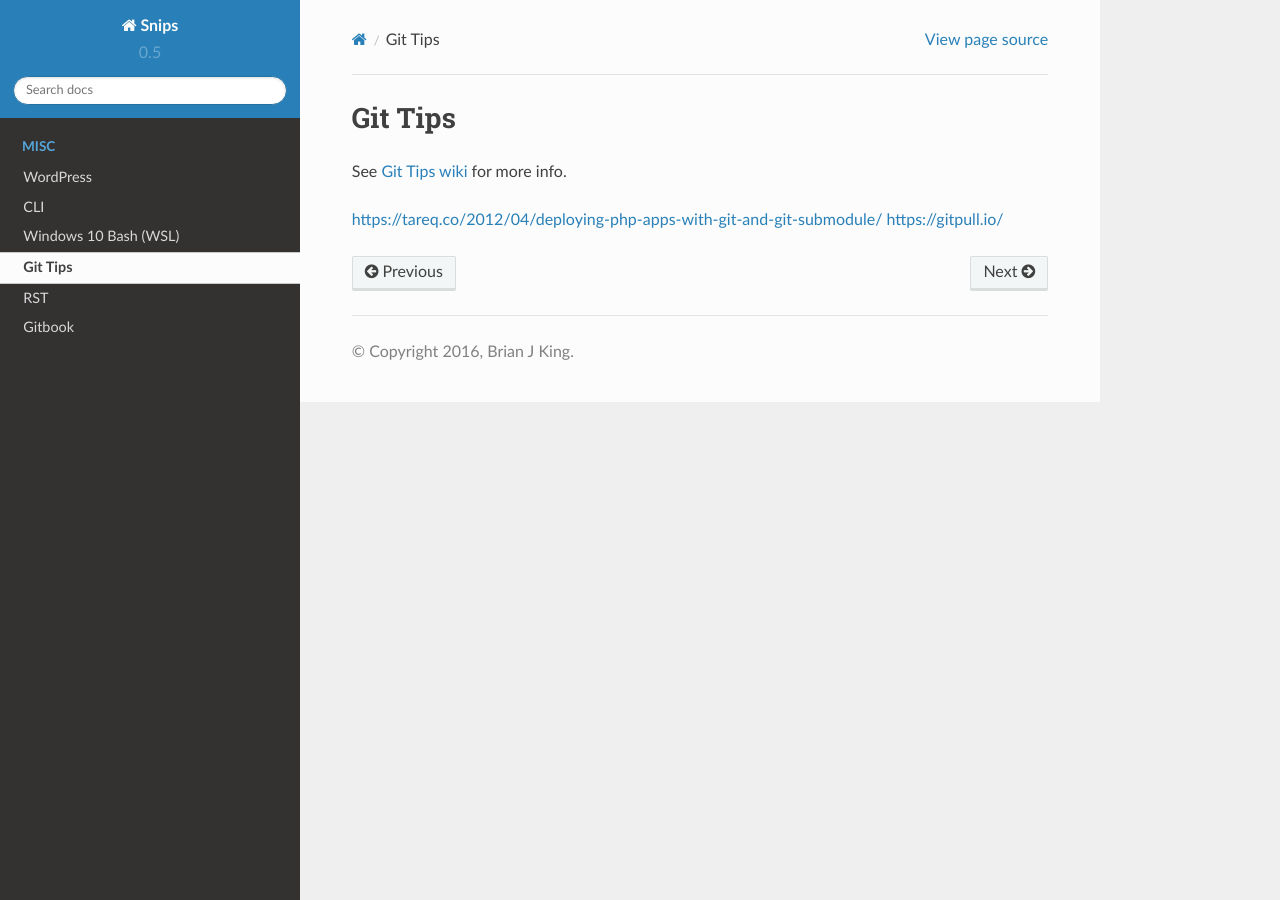
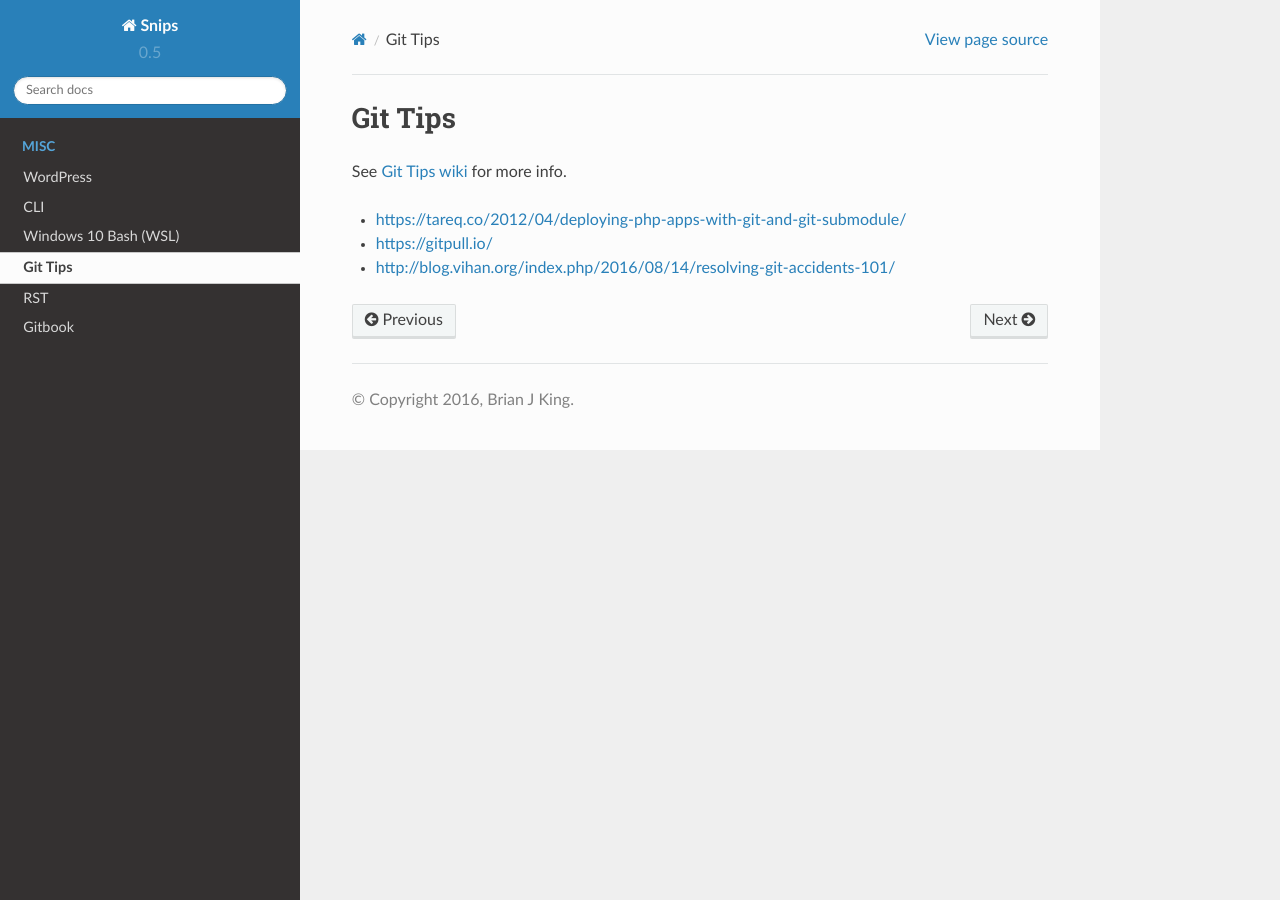
Before and after one commit to brianjking/knowledge, a Sphinx documentation site: the page built from source/git-tips.rst, in a window 1280 px wide. Built offline with Sphinx 7.4.7 and the Read the Docs theme 2.0.0, drawn with Linux system fonts in a browser that asks for light colours; formulas are drawn with MathJax 3; some of the changed lines change nothing that is shown.

Commit message:
Git accidents addition

```diff
--- a/source/git-tips.rst
+++ b/source/git-tips.rst
@@ -3,5 +3,6 @@ Git Tips
 
 See `Git Tips wiki <https://github.com/bootstraponline/meta/wiki/Simple-Git>`_ for more info.
 
-https://tareq.co/2012/04/deploying-php-apps-with-git-and-git-submodule/
-https://gitpull.io/
+* https://tareq.co/2012/04/deploying-php-apps-with-git-and-git-submodule/
+* https://gitpull.io/
+* http://blog.vihan.org/index.php/2016/08/14/resolving-git-accidents-101/
```
